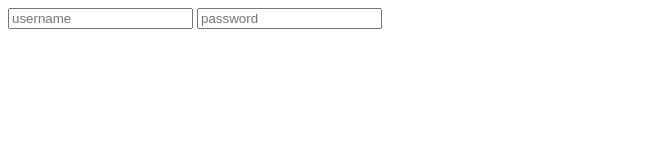
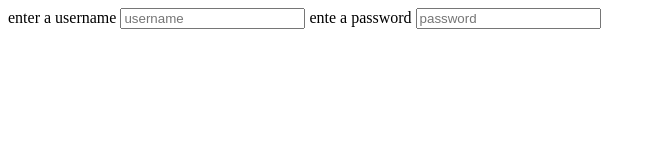
Before and after one commit to purotae/git_test, a plain HTML site: page form_test/index.html in a window 1280 px wide. Shown: the whole page, without its empty margins (0-656 px from the left). Drawn offline with Linux system fonts and the light colour scheme.

Commit message:
add label

```diff
--- a/form_test/index.html
+++ b/form_test/index.html
@@ -8,8 +8,10 @@
 </head>
 <body>
     <form action="/hello_world.txt">
-        <input type="text" placeholder="username">
-        <input type="text" placeholder="password">
+        <label for="username">enter a username</label>
+        <input type="text" placeholder="username" id="username">
+        <label for="password">ente a password</label>
+        <input type="text" placeholder="password" id="password">
     </form>
 </body>
 </html>
```
